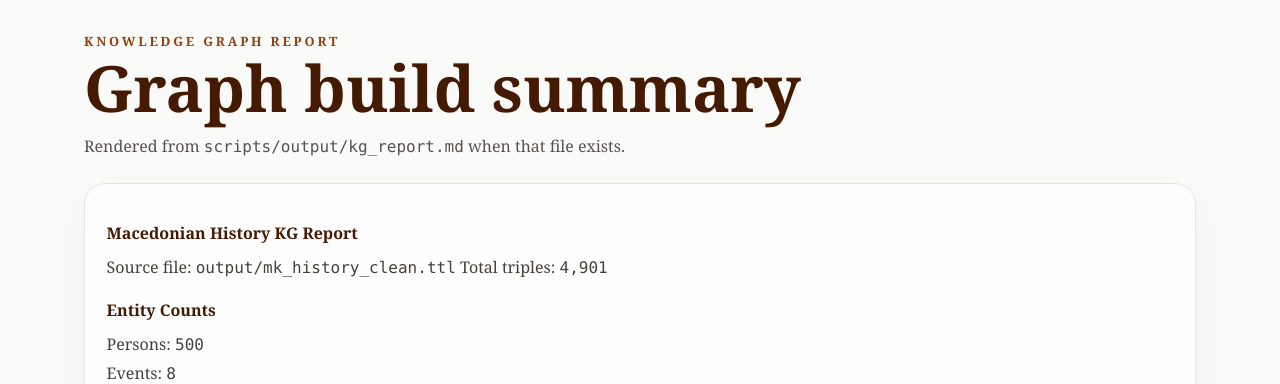
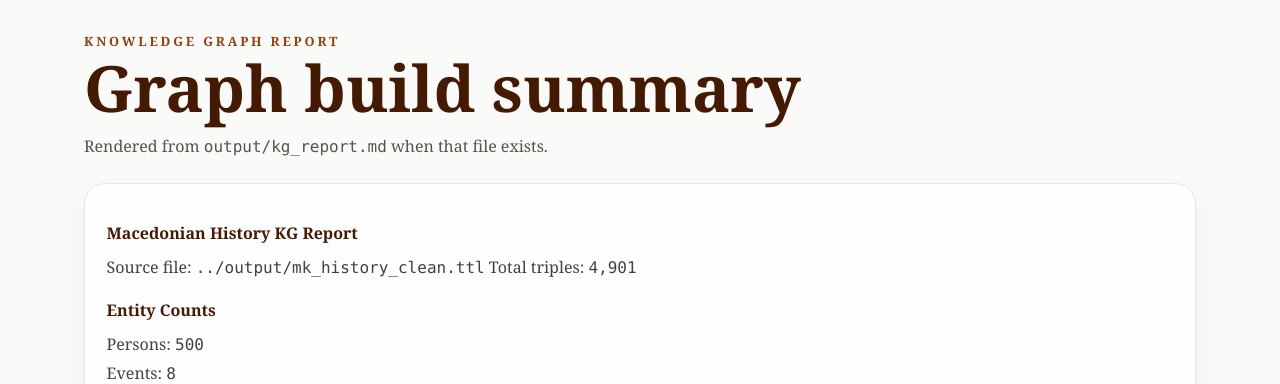
Before and after one commit to ibunceski/WBS, a FastAPI app: page /report in a window 1280 px wide. Shown: the part 69-453 px from the top of the page. Run offline with FastAPI, Linux system fonts and the light colour scheme; some libraries are stand-ins or nearby versions.

Commit message:
Add README.md and refactor project structure

```diff
--- a/scraping/app/main.py
+++ b/scraping/app/main.py
@@ -14,7 +14,7 @@ from .sparql_client import SparqlError, binding_value, bindings, run_query
 BASE_DIR = Path(__file__).resolve().parent
 PROJECT_ROOT = BASE_DIR.parent
 QUERY_DIR = PROJECT_ROOT / "queries"
-REPORT_PATH = PROJECT_ROOT / "scripts" / "output" / "kg_report.md"
+REPORT_PATH = PROJECT_ROOT / "output" / "kg_report.md"
 
 app = FastAPI(title="Macedonian History Knowledge Graph Demo")
 app.mount("/static", StaticFiles(directory=BASE_DIR / "static"), name="static")
--- a/scraping/app/templates/report.html
+++ b/scraping/app/templates/report.html
@@ -4,7 +4,7 @@
 <section class="page-heading">
   <p>Knowledge Graph Report</p>
   <h1>Graph build summary</h1>
-  <span>Rendered from <code>scripts/output/kg_report.md</code> when that file exists.</span>
+  <span>Rendered from <code>output/kg_report.md</code> when that file exists.</span>
 </section>
 
 <article class="panel prose-report">
--- a/scraping/scripts/output/kg_report.md
+++ b/scraping/output/kg_report.md
@@ -1,6 +1,6 @@
 # Macedonian History KG Report
 
-Source file: `output/mk_history_clean.ttl`
+Source file: `../output/mk_history_clean.ttl`
 Total triples: `4,901`
 
 ## Entity Counts
--- /dev/null
+++ b/scraping/requirements.txt
@@ -0,0 +1,5 @@
+fastapi~=0.136.3
+MarkupSafe~=3.0.3
+requests~=2.34.2
+rdflib~=7.6.0
+python-dotenv~=1.2.2
--- a/scraping/scripts/graph_report.py
+++ b/scraping/scripts/graph_report.py
@@ -41,8 +41,8 @@ def literal_has_mojibake(value: Literal) -> bool:
 
 def main() -> None:
     parser = argparse.ArgumentParser()
-    parser.add_argument("--input", default="output/mk_history_clean.ttl")
-    parser.add_argument("--output", default="output/kg_report.md")
+    parser.add_argument("--input", default="../output/mk_history_clean.ttl")
+    parser.add_argument("--output", default="../output/kg_report.md")
     args = parser.parse_args()
 
     graph = Graph()
```
Also changed, not shown: scraping/README.md (added).
